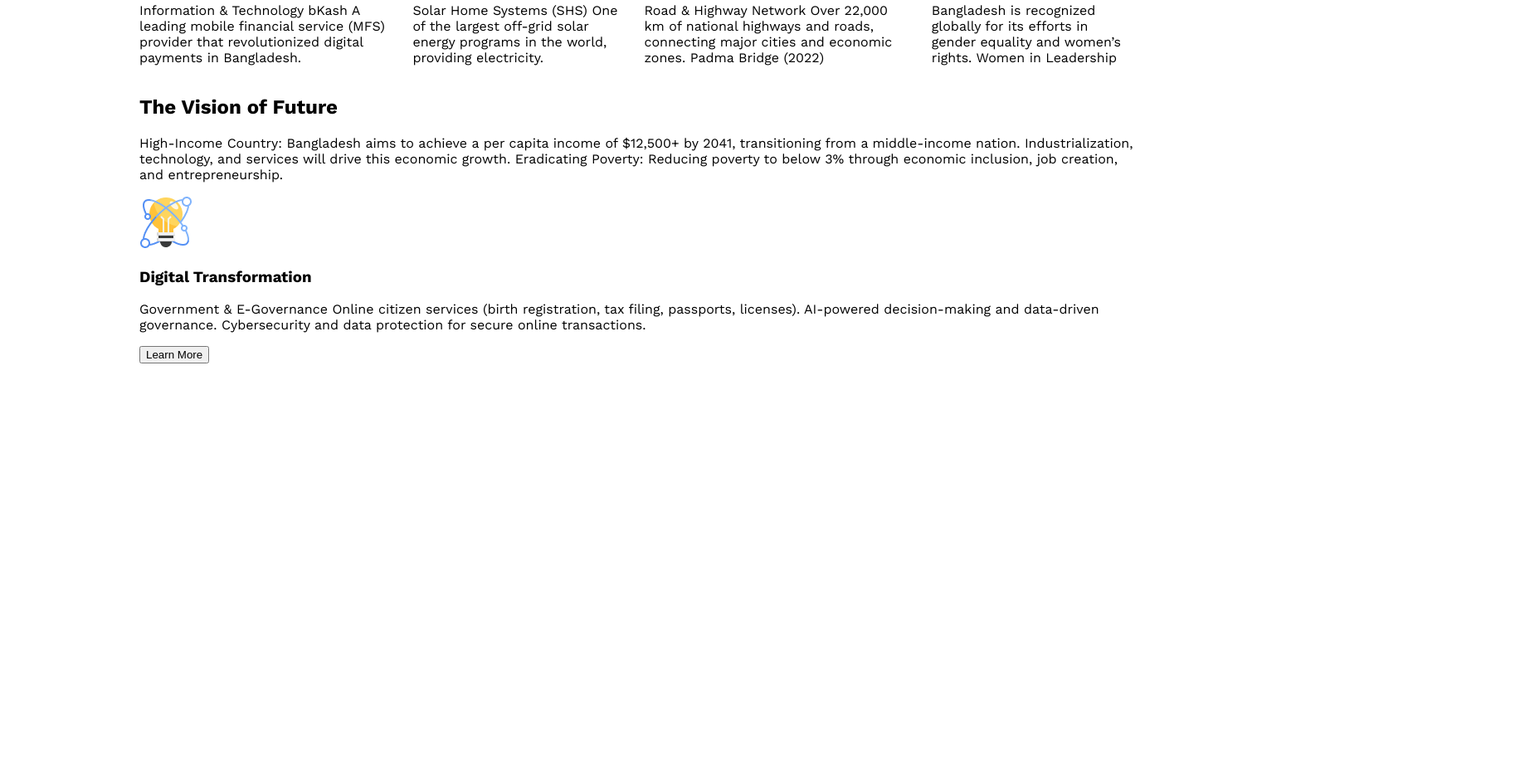
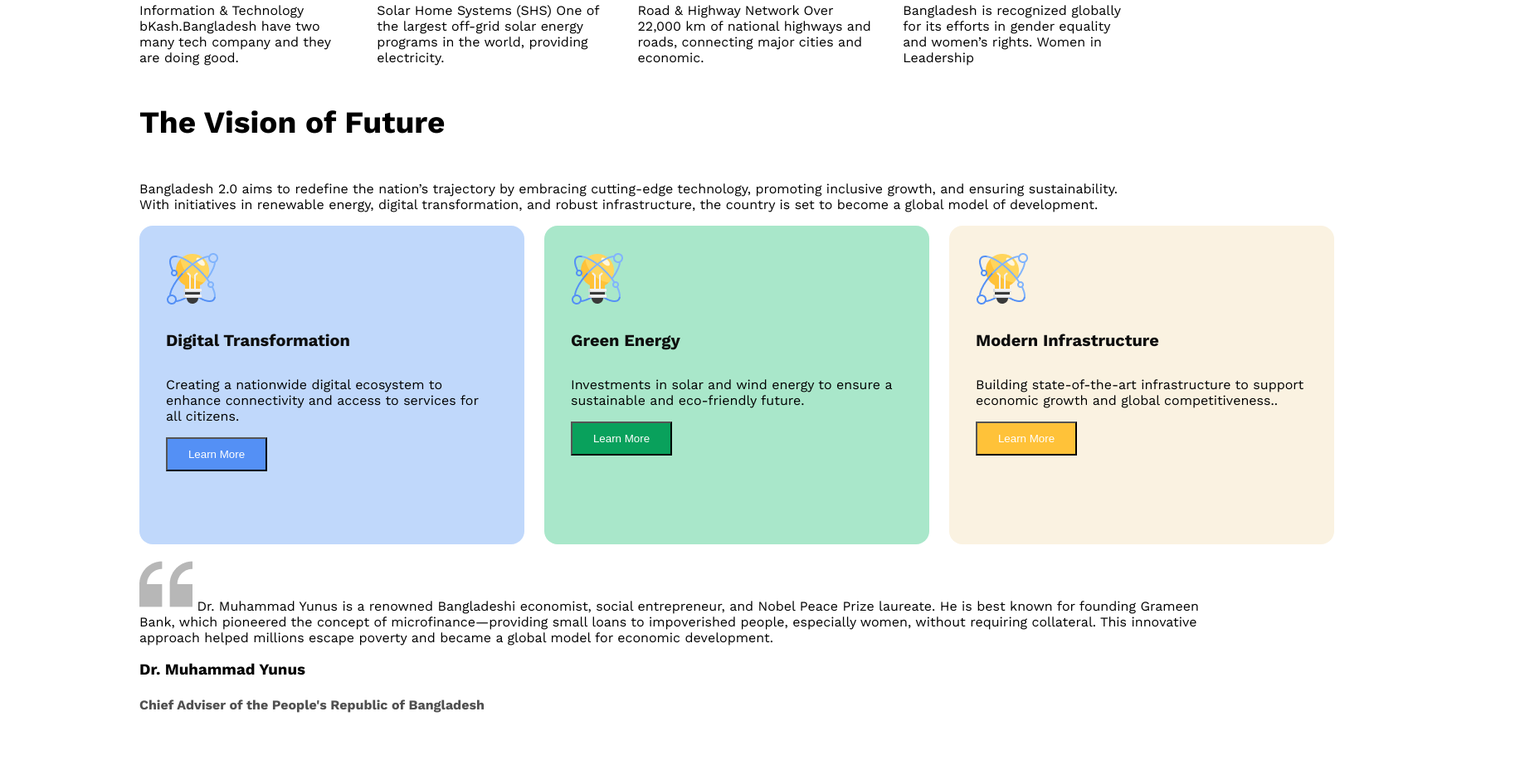
Before and after one commit to Rahaman-Atikur/Bangladesh-2.0-a1, a plain HTML site: page index.html in a window 1280 px wide. Shown: the part 1006-1934 px from the top of the page at 83% size, 1838 px wide, since content can reach past the window. Before the commit the page ends 1444 px from the top, so only its background shows below. Drawn offline with nearby package versions, Linux system fonts and the light colour scheme.

Commit message:
Done till Dr Muhammad Yunus paragraph

```diff
--- a/CSS/Styles.css
+++ b/CSS/Styles.css
@@ -81,16 +81,95 @@
     justify-content: space-around;
     gap: 30px;
 
-    /* Third page starting */
-.one{
-   border-radius: 8px;
-   border-color: #0E0E0E;
 }
-.third-page-heading{
+.third-page-header{
     font-weight: bold;
-    font-size: 45px;
+    font-size: 37px;
 }
-.first-box{
-    background-color: red;
+.third-page-paragraph{
+    padding-top: 18px;
+    font-weight: regular;
+    font-size: 16px;
 }
-/* Background color not appearing third page box */
+/* Third page box one */
+.box-one{
+    width: 400px;
+    height: 320px;
+    background-color:#C0D8FB;
+    border-radius: 16px;
+    padding-left: 32px;
+    padding-right: 32px;
+    padding-top: 32px;
+    padding-bottom: 32px;
+}
+.heading{
+    font-weight: bold;
+    font-size: 20px;
+}
+.box-one-btn{
+    width: 122px;
+    height: 41px;
+    background-color: #5490F5 ;
+    color: white;
+
+}
+
+/* third page box two */
+.box-two{
+    width: 400px;
+    height: 320px;
+    background-color:#A9E7CA ;
+    border-radius: 16px;
+    padding-left: 32px;
+    padding-right: 32px;
+    padding-top: 32px;
+    padding-bottom: 32px;
+}
+.heading{
+    font-weight: bold;
+    font-size: 20px;
+}
+.box-two-btn{
+    width: 122px;
+    height: 41px;
+    background-color: #09A15C ;
+    color: white;
+
+}
+/* third page box three */
+.box-three{
+    width: 400px;
+    height: 320px;
+    background-color:#FAF2E1 ;
+    border-radius: 16px;
+    padding-left: 32px;
+    padding-right: 32px;
+    padding-top: 32px;
+    padding-bottom: 32px;
+}
+.heading{
+    font-weight: bold;
+    font-size: 20px;
+}
+.box-three-btn{
+    width: 122px;
+    height: 41px;
+    background-color: #FFC239 ;
+    color: white;
+}
+.third-page-box-parent{
+        display: flex;
+        justify-content: space-around;
+        gap: 24px;
+}
+.sub-heading-yunus{
+    color:#505050 ;
+    font-weight: regular;
+    font-size: 16px;
+}
+.DR-younus-paragraph{
+    width: 1280px;
+    height: 256px;
+    border: gray;
+
+}
--- a/index.html
+++ b/index.html
@@ -1,5 +1,6 @@
 <!DOCTYPE html>
 <html lang="en">
+
 <head>
     <meta charset="UTF-8">
     <meta name="viewport" content="width=device-width, initial-scale=1.0">
@@ -8,13 +9,16 @@
     <!-- For Fonts -->
     <link rel="preconnect" href="https://fonts.googleapis.com">
     <link rel="preconnect" href="https://fonts.gstatic.com" crossorigin>
-    <link href="https://fonts.googleapis.com/css2?family=Fira+Sans:ital,wght@0,100;0,200;0,300;0,400;0,500;0,600;0,700;0,800;0,900;1,100;1,200;1,300;1,400;1,500;1,600;1,700;1,800;1,900&family=Open+Sans:ital,wght@0,300..800;1,300..800&family=Work+Sans:ital,wght@0,100..900;1,100..900&display=swap" rel="stylesheet">
+    <link
+        href="https://fonts.googleapis.com/css2?family=Fira+Sans:ital,wght@0,100;0,200;0,300;0,400;0,500;0,600;0,700;0,800;0,900;1,100;1,200;1,300;1,400;1,500;1,600;1,700;1,800;1,900&family=Open+Sans:ital,wght@0,300..800;1,300..800&family=Work+Sans:ital,wght@0,100..900;1,100..900&display=swap"
+        rel="stylesheet">
 
     <!-- For CSS -->
 
     <link rel="stylesheet" href="./CSS/Styles.css">
 
 </head>
+
 <body class="work-sans-normal">
     <header>
         <nav class="first-navigation-bar">
@@ -43,25 +47,25 @@
 
             <h1 class="second-page-heading">Pillars of "Bangladesh 2.0"</h1>
             <div class="second-page-parent">
-            <div class="one">
+                <div class="second-page-box-one">
                     <img src="./assets/card-icon.png" alt="">
                     <h3>Innovation</h3>
                     <p> Information & Technology
-                    bKash A leading mobile financial service (MFS) provider that revolutionized digital payments in Bangladesh.
+                        bKash.Bangladesh have two many tech company and they are doing good.
                     </p>
                 </div>
                 <div>
                     <img src="./assets/card-icon.png" alt="">
                     <h3>Sustainability</h3>
-                <p>Solar Home Systems (SHS) One of the largest off-grid solar energy programs in the world, providing electricity.
+                    <p>Solar Home Systems (SHS) One of the largest off-grid solar energy programs in the world,
+                        providing electricity.
                     </p>
                 </div>
                 <div>
                     <img src="./assets/card-icon.png" alt="">
                     <h3>Infrastructure</h3>
                     <p>Road & Highway Network
-                    Over 22,000 km of national highways and roads, connecting major cities and economic zones.
-                    Padma Bridge (2022)
+                        Over 22,000 km of national highways and roads, connecting major cities and economic.
                     </p>
                 </div>
                 <div>
@@ -74,32 +78,46 @@
                     </p>
                 </div>
             </div>
+            <!-- Third page starting -->
 
-            <!-- The vision of future(Third page) -->
-             <h1 class="third-page-heading">The Vision of Future</h1>
-             <p class="third-page-paragraph">High-Income Country:
+            <div class="third-page">
+                <h1 class="third-page-header">The Vision of Future</h1>
+                <p class="third-page-paragraph">Bangladesh 2.0 aims to redefine the nation’s trajectory by embracing cutting-edge technology, promoting inclusive growth, and ensuring sustainability. With initiatives in  renewable energy, digital transformation, and robust infrastructure, the country is set to become a global model of development.</p>
+            </div>
+            <div class="third-page-box-parent">
 
-                Bangladesh aims to achieve a per capita income of $12,500+ by 2041, transitioning from a middle-income nation.
-                Industrialization, technology, and services will drive this economic growth.
-                Eradicating Poverty:
-
-                Reducing poverty to below 3% through economic inclusion, job creation, and entrepreneurship.</p>
-
-                <!-- Third page first Box -->
-                 <div class="first-box">
+            <!-- Third page first box -->
+             <div class="box-one">
                 <img src="./assets/card-icon.png" alt="">
-                    <h3>Digital Transformation</h3>
-                    <p>Government & E-Governance
-                        Online citizen services (birth registration, tax filing, passports, licenses).
-                        AI-powered decision-making and data-driven governance.
-                        Cybersecurity and data protection for secure online transactions.</p>
-                    <button class="third-page-button">Learn More</button>
+                <h4 class="heading">Digital Transformation</h4>
+                <p>Creating a nationwide digital ecosystem to enhance connectivity and access to services for all citizens.</p>
+                <button class="box-one-btn">Learn More</button>
              </div>
 
-                 <!-- Third page first box coloring left over and flex left over
-                  Work should start from this point -->
+              <!-- Third page second box -->
+              <div class="box-two">
+                <img src="./assets/card-icon.png" alt="">
+                <h4 class="heading">Green Energy</h4>
+                <p>Investments in solar and wind energy to ensure a sustainable and eco-friendly future.</p>
+                <button class="box-two-btn">Learn More</button>
+             </div>
 
+             <!-- Third page third box -->
+             <div class="box-three">
+                <img src="./assets/card-icon.png" alt="">
+                <h4 class="heading">Modern Infrastructure</h4>
+                <p>Building state-of-the-art infrastructure to support economic growth and global competitiveness..</p>
+                <button class="box-three-btn">Learn More</button>
+             </div>
 
+            </div>
+
+            <div class="DR-younus-paragraph">
+
+                <p> <img src="./assets/quote-bg.png" alt=""> Dr. Muhammad Yunus is a renowned Bangladeshi economist, social entrepreneur, and Nobel Peace Prize laureate. He is best known for founding Grameen Bank, which pioneered the concept of microfinance—providing small loans to impoverished people, especially women, without requiring collateral. This innovative approach helped millions escape poverty and became a global model for economic development.</p>
+                <h3>Dr. Muhammad Yunus</h3>
+                <h4 class="sub-heading-yunus">Chief Adviser of the People's Republic of Bangladesh</h4>
+            </div>
 
 
         </section>
@@ -114,4 +132,5 @@
     </footer>
 
 </body>
+
 </html>
```
Lines whose indentation alone changed are shown as unchanged.
